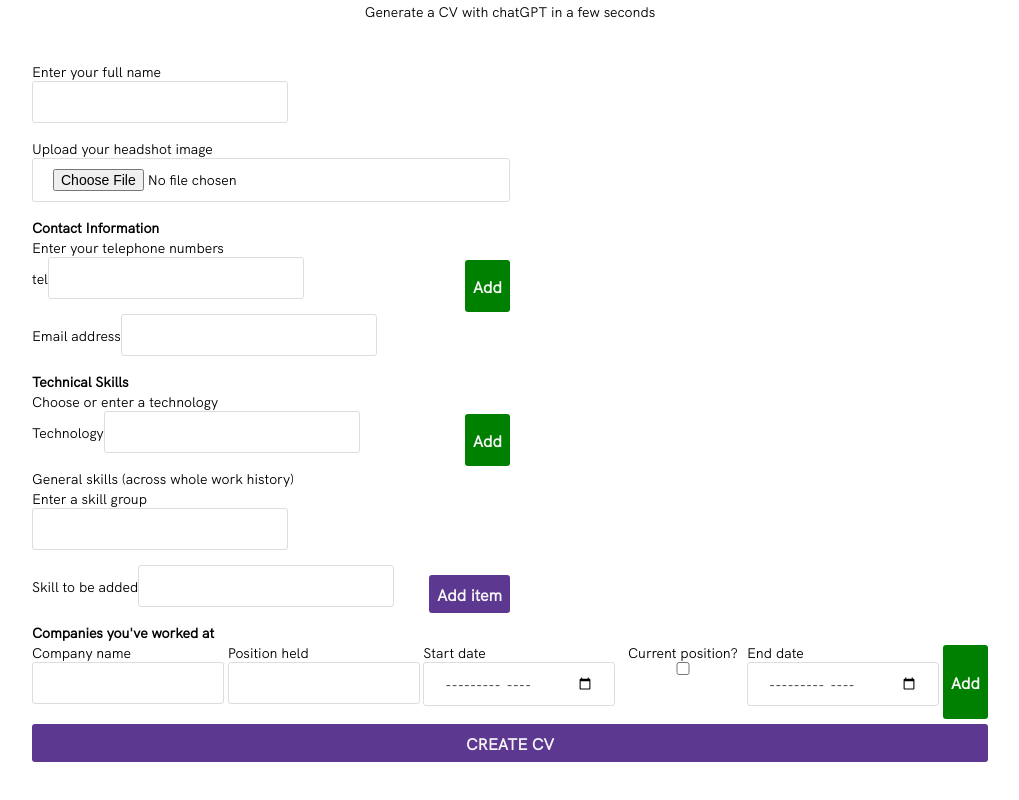
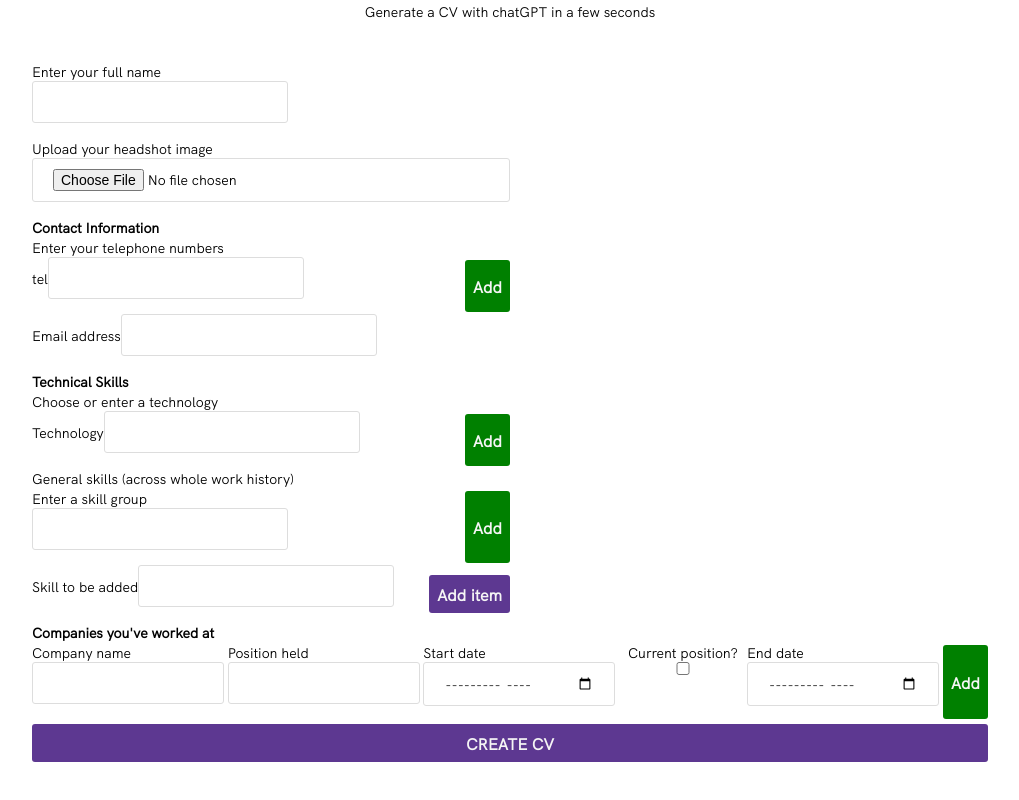
Before and after one commit to chezearth-personal/cv-builder, a React (Create React App) app in the folder client/: page / in a window 1280 px wide. Shown: the part 340-1140 px from the top of the page, without its empty margins (130-1149 px from the left). Built offline with nearby package versions, Linux system fonts and the light colour scheme.

Commit message:
Made wonderful progress on the ItemGroups and Items/Pills with composable components

```diff
--- a/client/src/components/Home.js
+++ b/client/src/components/Home.js
@@ -198,7 +198,6 @@ const Home = ({ setResult }) => {
           ))}
         </div>
         <ItemGroups
-          name='skill_groups'
           description='General skills (across whole work history)'
           itemGroups={skillGroups}
           setItemGroups={setSkillGroups}
--- a/client/src/components/item-groups/ItemGroup.js
+++ b/client/src/components/item-groups/ItemGroup.js
@@ -1,9 +1,14 @@
 import React from 'react';
 import ItemPills from '../item-pills/ItemPills';
 
-export default function ItemGroup(props) {
+export default function ItemGroup({
+  addItemGroup,
+  updateItemGroup,
+  removeItemGroup,
+  ...props
+}) {
   return (
-    <div className='compositeContainer' key={props.name}>
+    <>
       <div className='nestedContainer'>
         <div className='listItem'>
           <div className='text__group'>
@@ -12,28 +17,28 @@ export default function ItemGroup(props) {
               type='text'
               required
               name='skillGroup'
-              onChange={e => props.updateSkillGroup(e, props.index)}
+              onChange={e => updateItemGroup(e, props.index)}
             />
           </div>
         </div>
         <div className='btn__group'>
           {props.numItemGroups - 1 === props.index && props.numItemGroups < 20 && (
-            <button id='addBtn' onClick={props.addItemGroup}>
+            <button id='addBtn' onClick={addItemGroup}>
               Add
             </button>
           )}
-          {props.numSkillGroups > 1 && (
-            <button id='deleteBtn' onClick={() => props.removeItemGroup(props.index)}>
+          {props.numItemGroups > 1 && (
+            <button id='deleteBtn' onClick={() => removeItemGroup(props.index)}>
               Delete
             </button>
           )}
         </div>
       </div>
       <ItemPills
-        name={`${props.name}_pills`}
         pillGroupLabel='Enter a skill group'
         pillItemLabel='Skill to be added'
       />
-    </div>
+    </>
   );
 }
+        // name={`${props.name}_pills`}
--- a/client/src/components/item-groups/ItemGroups.js
+++ b/client/src/components/item-groups/ItemGroups.js
@@ -1,36 +1,35 @@
 import React from 'react';
 import ItemGroup from './ItemGroup';
 
-export default function ItemGroups(props) {
+export default function ItemGroups({ itemGroups, setItemGroups, ...props }) {
   /** Updates the state with user's input */
   const handleAddItemGroup = () =>
-    props.setSkillGroups([ ...props.skillGroups, { name: '' }]);
+    setItemGroups([ ...itemGroups, { name: '' }]);
   /** Updates an item within the list */
   const handleUpdateItemGroup = (e, index) => {
     const { value } = e.target;
-    const list = [...props.skillGroups];
+    const list = [...itemGroups];
     list[index]['name'] = value;
-    props.setSkillGroups(list);
+    setItemGroups(list);
   }
   /** Removes a selected item from the list */
   const handleRemoveItemGroup = (index) => {
-    const list = [...props.skillGroups];
+    const list = [...itemGroups];
     list.splice(index, 1);
-    props.setSkillGroups(list);
+    setItemGroups(list);
   }
-  console.log(``)
   return (
-    <div key={props.name} className='listItems'>{props.description}
-      {props.itemGroups.map((itemGroup, index) => (
-        <ItemGroup
-          name={`skill_group_${index}`}
-          index={index}
-          numSkillGroups={props.itemGroups.length}
-          itemGroup={itemGroup}
-          addItemGroup={handleAddItemGroup}
-          updateItemGroup={handleUpdateItemGroup}
-          removeItemGroup={handleRemoveItemGroup}
-        />
+    <div className='listItems'>{props.description}
+      {itemGroups.map((itemGroup, index) => (
+        <div className='compositeContainer' key={index}>
+          <ItemGroup
+            addItemGroup={handleAddItemGroup}
+            updateItemGroup={handleUpdateItemGroup}
+            removeItemGroup={handleRemoveItemGroup}
+            index={index}
+            numItemGroups={itemGroups.length}
+          />
+        </div>
       ))}
     </div>
   );
--- a/client/src/components/item-pills/ItemPill.js
+++ b/client/src/components/item-pills/ItemPill.js
@@ -3,9 +3,10 @@ import React from 'react';
 
 export default function ItemPill(props) {
   return (
-    <div className='pill' key={props.index}>
+    <div className='pill'>
       <p className='pillText'>{props.itemName}</p>
       <div className='pillRemove' onClick={() => props.removePill(props.index)}>{'\u00D7'}</div>
     </div>
   );
 }
+// key={props.index}>
--- a/client/src/components/item-pills/ItemPills.js
+++ b/client/src/components/item-pills/ItemPills.js
@@ -10,15 +10,17 @@ const ItemPills = (props) => {
     // console.log('item =', item);
     setItem(item);
   };
-  const handleButtonClick = () => {
-    console.log('item =', item);
-    console.log('items =', items);
-    console.log('item =', item);
+  const handleAddPill = () => {
+    // console.log('item =', item);
+    // console.log('items =', items);
+    const newItem = item.trim();
     if (items.filter(i => i.name === item).length > 0) {
       alert('Item already exists');
       return setItems(() => [...items]);
     } else {
-      return setItems(() => [...items, { name: item }]);
+      setItem('');
+      // console.log('(after setting) item =', item);
+      return setItems(() => [...items, { name: newItem }]);
     }
   }
   const handleRemovePill = (index) => {
@@ -26,16 +28,16 @@ const ItemPills = (props) => {
     newItems.splice(index, 1);
     setItems(newItems);
   };
-  console.log('props =', props);
+  // console.log('props =', props);
   return (
     <div className='itemPills' key={props.name}>
       <div className='itemPillsInput'>
         <div className='itemPillsTitle'>
           <label htmlFor='inputItem'>{props.pillItemLabel}</label>
-          <input id='inputItem' type='text' onChange={(e) => addToItem(e.target.value)}/>
+          <input id='inputItem' type='text' value={item} onChange={(e) => addToItem(e.target.value)} />
         </div>
         <div className='btn__group'>
-          <button onClick={() => handleButtonClick()}>Add item</button>
+          <button onClick={() => handleAddPill()}>Add item</button>
         </div>
       </div>
       <div className='itemPillsList'>
@@ -48,3 +50,4 @@ const ItemPills = (props) => {
 }
 
 export default ItemPills;
+//
```
